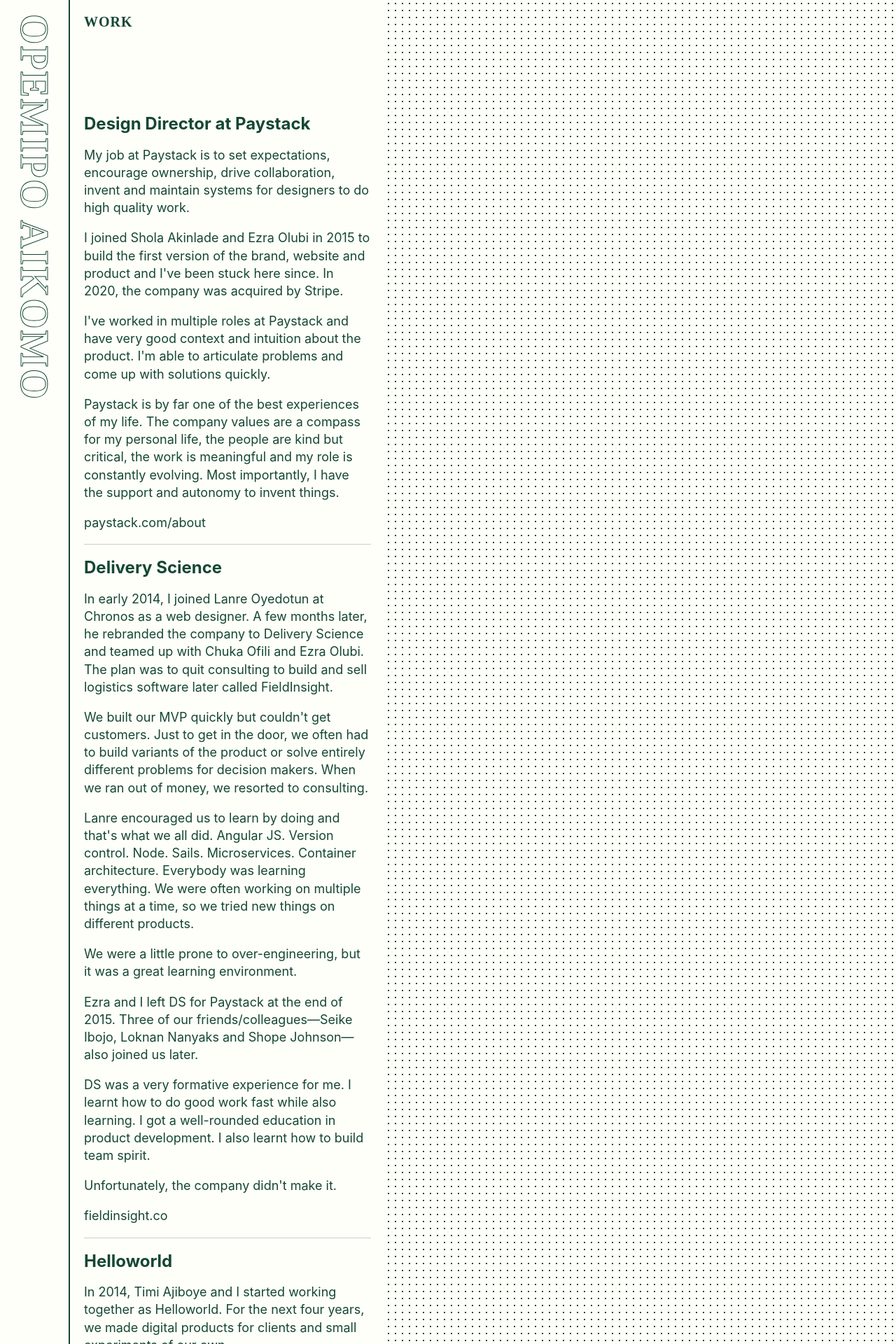
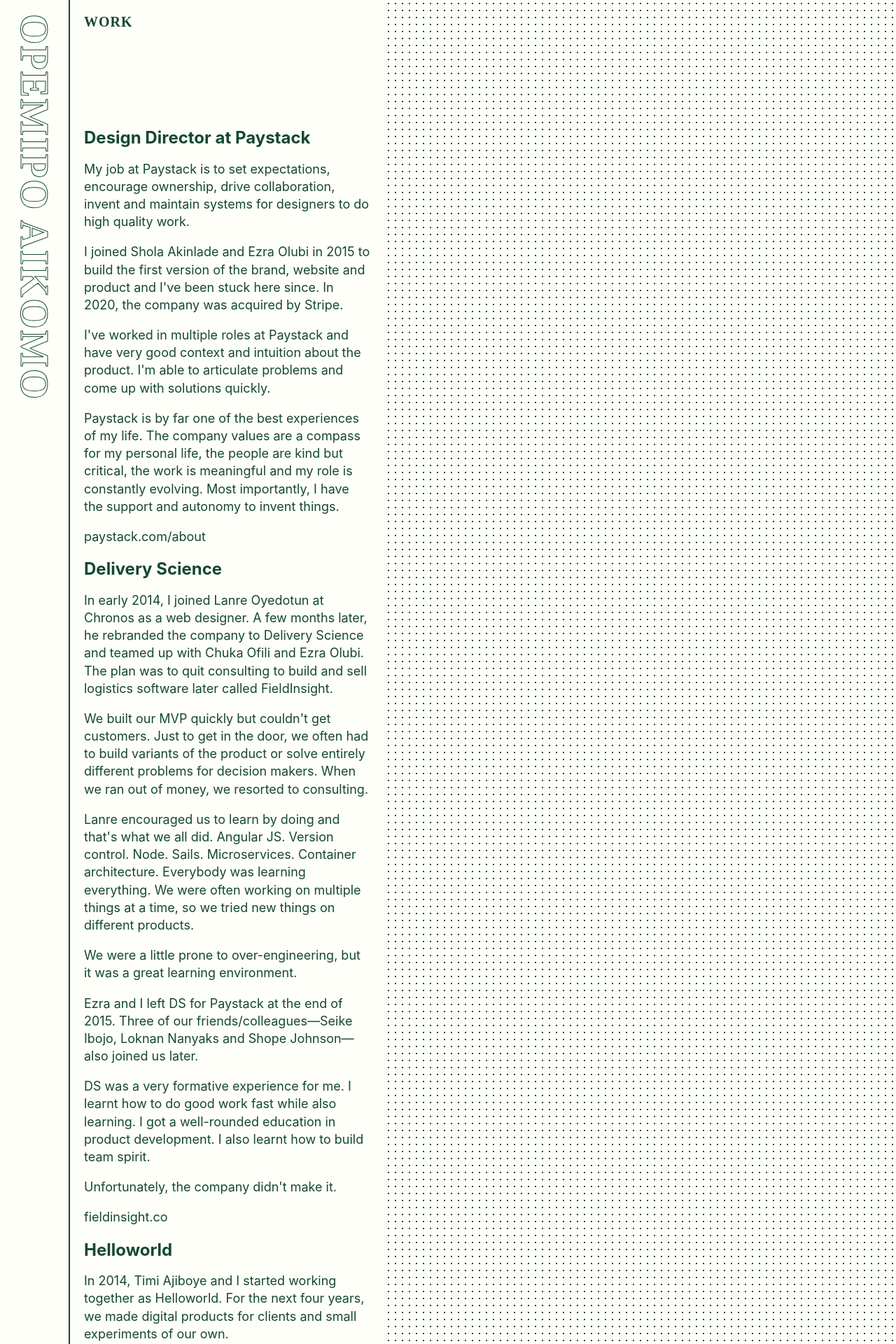
Before and after one commit to fathermerry/opemipo.com, a Jekyll site: the page built from work.md, in a window 1280 px wide. Shown: the top 1920 px of the page at 70% size. Built offline with Jekyll 4.4.1, drawn with Linux system fonts in a browser that asks for light colours; some web fonts are replaced.

Commit message:
Group work into article

```diff
--- a/_includes/pages/work.html
+++ b/_includes/pages/work.html
@@ -1,4 +1,5 @@
-<div class="prose">
+<div>
+  <article>
     <h3>Design Director at Paystack</h3>
     <p>My job at Paystack is to set expectations, encourage ownership, drive collaboration, invent and maintain systems for designers to do high quality work.</p>
     <p>I joined Shola Akinlade and Ezra Olubi in 2015 to build the first version of the brand, website and product and I've been stuck here since. In 2020, the company was acquired by Stripe.</p>
@@ -7,7 +8,8 @@
     <p>
       <a href="https://paystack.com/about">paystack.com/about</a>
     </p>
-  <hr>
+  </article>
+  <article>
     <h3>Delivery Science</h3>
     <p>In early 2014, I joined Lanre Oyedotun at Chronos as a web designer. A few months later, he rebranded the company to Delivery Science and teamed up with Chuka Ofili and Ezra Olubi. The plan was to quit consulting to build and sell logistics software later called FieldInsight.</p>
     <p>We built our MVP quickly but couldn't get customers. Just to get in the door, we often had to build variants of the product or solve entirely different problems for decision makers. When we ran out of money, we resorted to consulting.</p>
@@ -19,7 +21,8 @@
     <p>
       <a href="https://www.fieldinsight.co/">fieldinsight.co</a>
     </p>
-  <hr>
+  </article>
+  <article>
     <h3>Helloworld</h3>
     <p>In 2014, Timi Ajiboye and I started working together as Helloworld. For the next four years, we made digital products for clients and small experiments of our own.</p>
     <p>Helloworld was also a collective. On large projects, we hired friends like Onyekachi Mbaike, Lolu Bodunwa, Segun Famisa, Efe Money e.t.c. to help.</p>
@@ -28,9 +31,12 @@
        <a href="https://helloworld.ng/">helloworld.ng</a><br>
        <a href="https://timiajiboye.com/">timiajiboye.com</a>
     </p>
+  </article>
+  <article>
     <h3>Devcenter</h3>
     <p>In 2013, I started a database of Nigerian designers called Curation. It didn't go far, but in the process I founded Devcenter with Akin Falomo, Seun Awoyele and Kolawole Balogun.</p>
     <p>At first, Devcenter was a site for sharing side projects. Slowly, it started to evolved into a community. I worked on it for two years until I joined Paystack.</p>
     <p>Under Akin's direction, Devcenter is now a community of 12,000+ software developers, creatives and technology professionals.</p>
     <p><a href="https://www.devcenter.co/">devcenter.co</a></p>
+  </article>
 </div>
```
Lines whose indentation alone changed are shown as unchanged.
